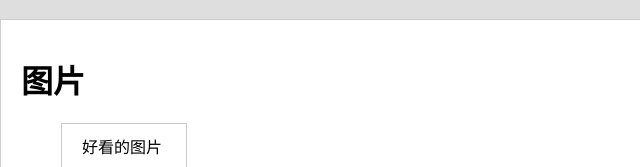
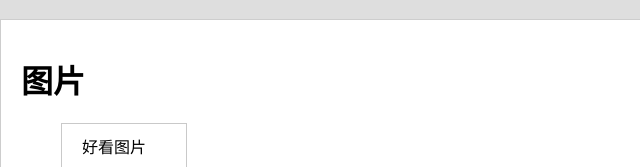
Before and after one commit to Super-Huang/-, a plain HTML site: page html_task_2.html in a window 1280 px wide. Shown: the part 1581-1748 px from the top of the page, 0-640 px from the left. Drawn offline with Linux system fonts and the light colour scheme.

Commit message:
CSS基础练习
CSS基础练习

```diff
--- a/html_task_2.html
+++ b/html_task_2.html
@@ -51,7 +51,7 @@
             <h1>图片</h1>
             <div id="images-box">
                 <div class="img-box">
-                    <span>好看的图片</span>
+                    <span>好看图片</span>
                     <img src="image/1.jpg" alt="好看的图片">
                 </div>
                 <div class="img-box">
```
